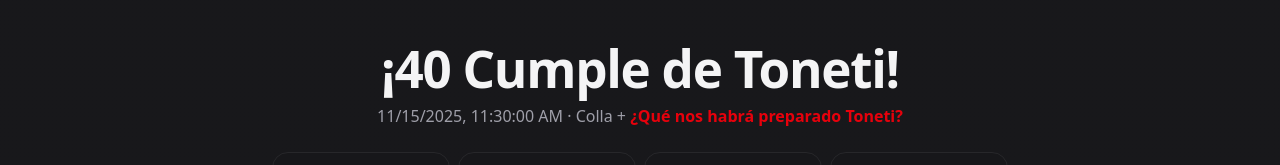
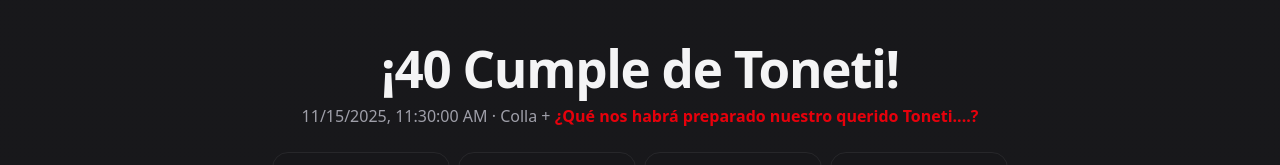
Before and after one commit to toneti85/cumple-toneti, a React (Vite) app: page / in a window 1280 px wide. Shown: the top 165 px of the page. Built offline with nearby package versions, Linux system fonts and the light colour scheme.

Commit message:
Updates location label for clarity
Refines the location label text to provide a more descriptive and engaging message.

This ensures the invitees have a clearer understanding and heightened anticipation for the event.

```diff
--- a/src/App.jsx
+++ b/src/App.jsx
@@ -10,7 +10,7 @@ import { useEffect, useMemo, useState } from "react";
 const EVENT_DEFAULT = {
   title: "¡40 Cumple de Toneti!",
   date: "2025-11-15T12:30:00+01:00",
-  locationLabel: "Colla + ¿Qué nos habrá preparado Toneti?",
+  locationLabel: "Colla + ¿Qué nos habrá preparado nuestro querido Toneti....?",
   locationUrl: "https://maps.app.goo.gl/WW4huSdBFsvJZ4Yt7",
   rsvpUrl: "",
   coverImage:
@@ -624,7 +624,7 @@ function TimeCard({ label, value }) {
 
 /** Pinta el locationLabel y, si contiene el texto objetivo, lo resalta en rojo */
 function LocationLabel({ label }) {
-  const TARGET = "¿Qué nos habrá preparado Toneti?";
+  const TARGET = "¿Qué nos habrá preparado nuestro querido Toneti....?";
   if (typeof label === "string" && label.includes(TARGET)) {
     const [before, after] = label.split(TARGET);
     return (
```
